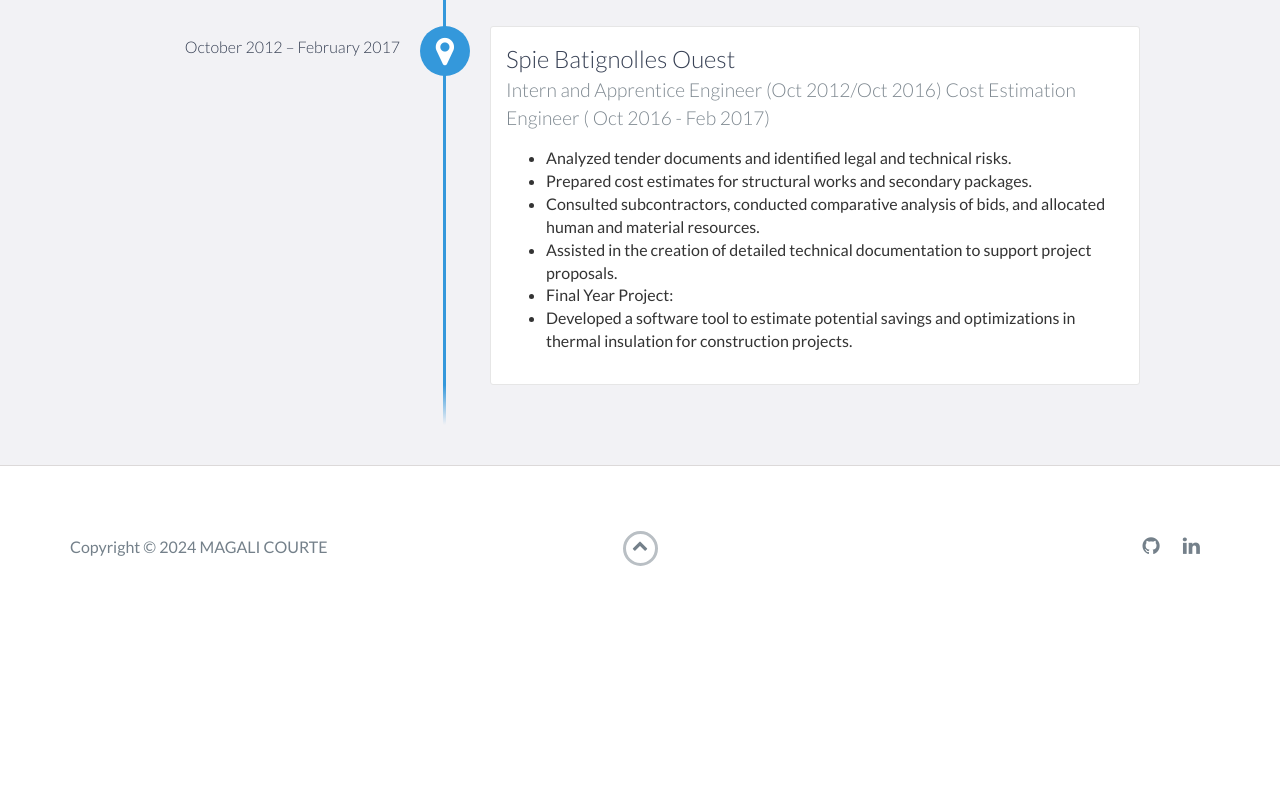
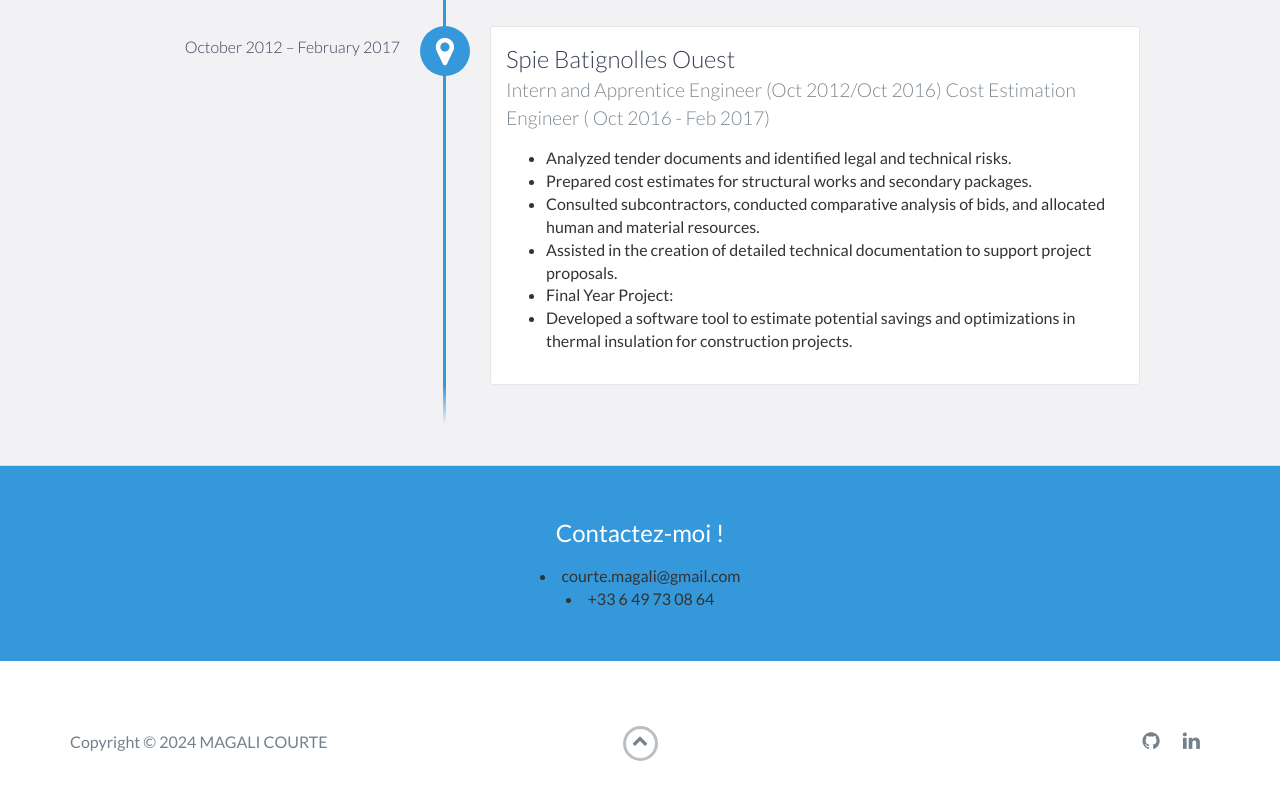
Before and after one commit to mcourte/mcourte.github.io, a website: page index.html in a window 1280 px wide. Shown: the part 3584-4384 px from the top of the page. Before the commit the page ends 4203 px from the top, so only its background shows below. Drawn offline with nearby package versions, Linux system fonts and the light colour scheme; files that its build step writes are made by us from their sources; files whose address does not match are found by name.

Commit message:
update contact

```diff
--- a/index.html
+++ b/index.html
@@ -232,7 +232,15 @@
         </div>
     </div>
     <!-- End #experience -->
-
+    <div id="contact">
+        <h2>Contactez-moi ! </h2>
+        <div id="contact-form">
+            <li>courte.magali@gmail.com</li>
+            <li>+33 6 49 73 08 64</li>
+        </div>
+        <!-- End #contact-form -->
+    </div>
+    <!-- End #contact -->
 
     <footer>
         <div class="container">
```
